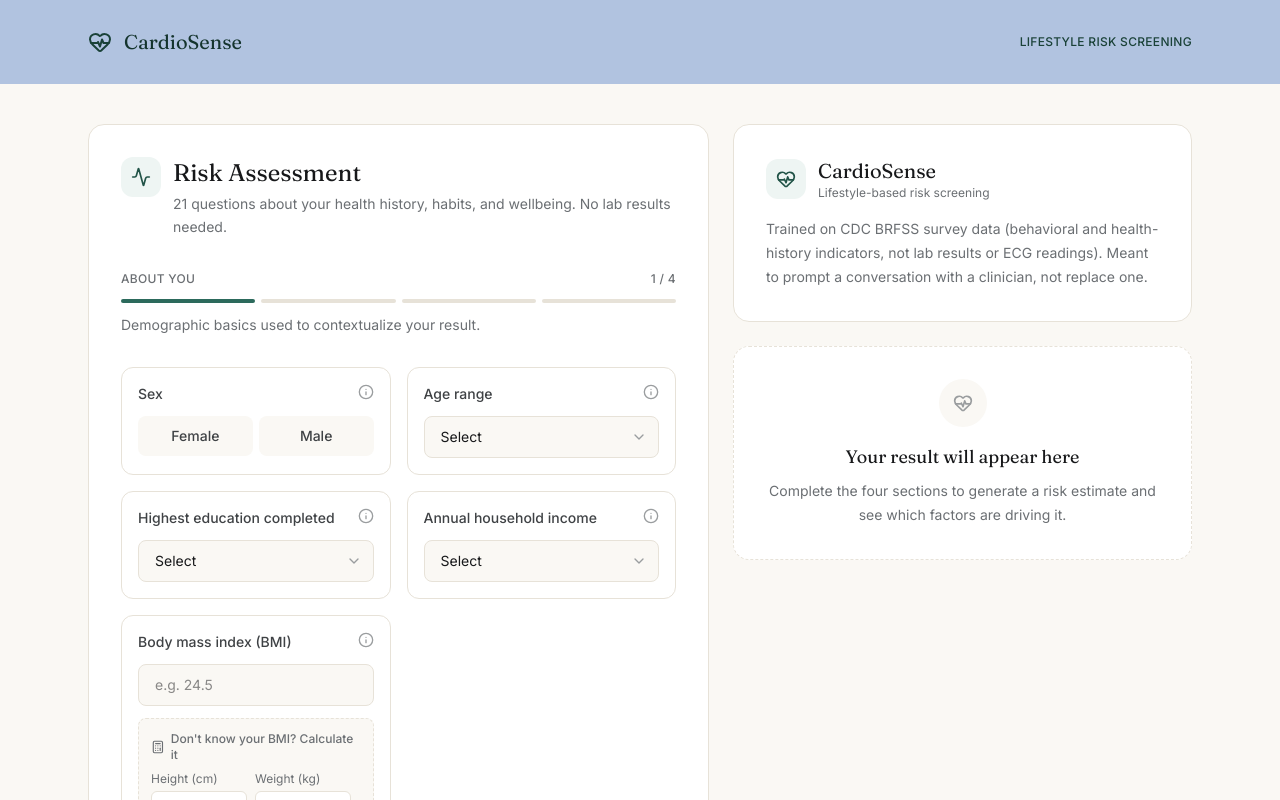
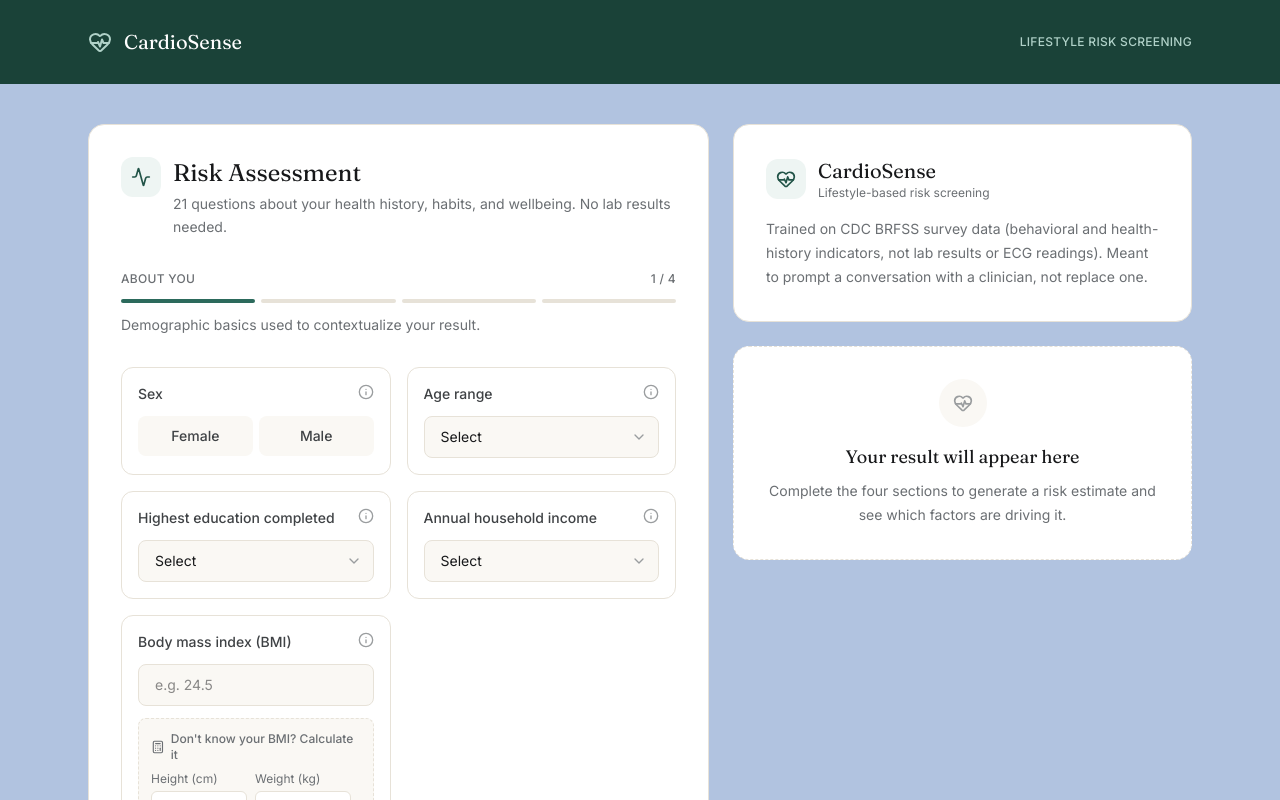
Before and after one commit to Awais874/intelligent-cardio-ai, a React (Vite) app in the folder frontend/: page / in a window 1280 px wide. Shown: the top 800 px of the page. Built offline with nearby package versions, Linux system fonts and the light colour scheme.

Commit message:
Move background color to page body, revert header
The light blue was meant for the page background, not the header.
Header goes back to the dark brand green; #b1c3e0 now applies to the
body/page background instead.

```diff
--- a/frontend/src/App.jsx
+++ b/frontend/src/App.jsx
@@ -8,7 +8,7 @@ export default function App() {
   const [result, setResult] = useState(null);
 
   return (
-    <div className="flex min-h-screen flex-col bg-paper">
+    <div className="flex min-h-screen flex-col bg-[#b1c3e0]">
       <Header />
 
       <main className="mx-auto w-full max-w-6xl flex-1 px-6 py-10">
--- a/frontend/src/components/layout/Header.jsx
+++ b/frontend/src/components/layout/Header.jsx
@@ -2,14 +2,14 @@ import { HeartPulse } from "lucide-react";
 
 export default function Header() {
   return (
-    <header className="bg-[#b1c3e0]">
+    <header className="bg-brand-800">
       <div className="mx-auto flex max-w-6xl items-center justify-between px-6 py-7">
         <div className="flex items-center gap-3">
-          <HeartPulse className="h-6 w-6 text-brand-800" />
-          <span className="font-display text-xl text-brand-900">CardioSense</span>
+          <HeartPulse className="h-6 w-6 text-brand-200" />
+          <span className="font-display text-xl text-white">CardioSense</span>
         </div>
 
-        <span className="hidden text-xs font-medium uppercase tracking-wide text-brand-800 sm:block">
+        <span className="hidden text-xs font-medium uppercase tracking-wide text-brand-200 sm:block">
           Lifestyle Risk Screening
         </span>
       </div>
--- a/frontend/src/index.css
+++ b/frontend/src/index.css
@@ -35,7 +35,7 @@
 body {
   margin: 0;
   font-family: var(--font-sans);
-  background: var(--color-paper);
+  background: #b1c3e0;
   color: var(--color-ink-900);
   -webkit-font-smoothing: antialiased;
 }
```
